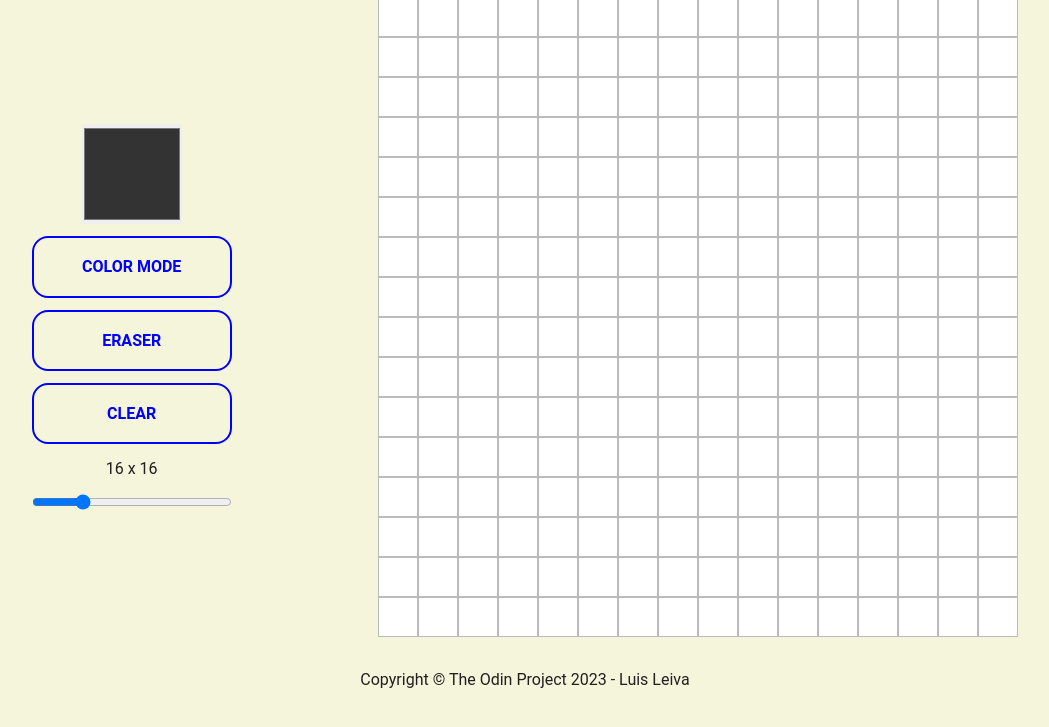
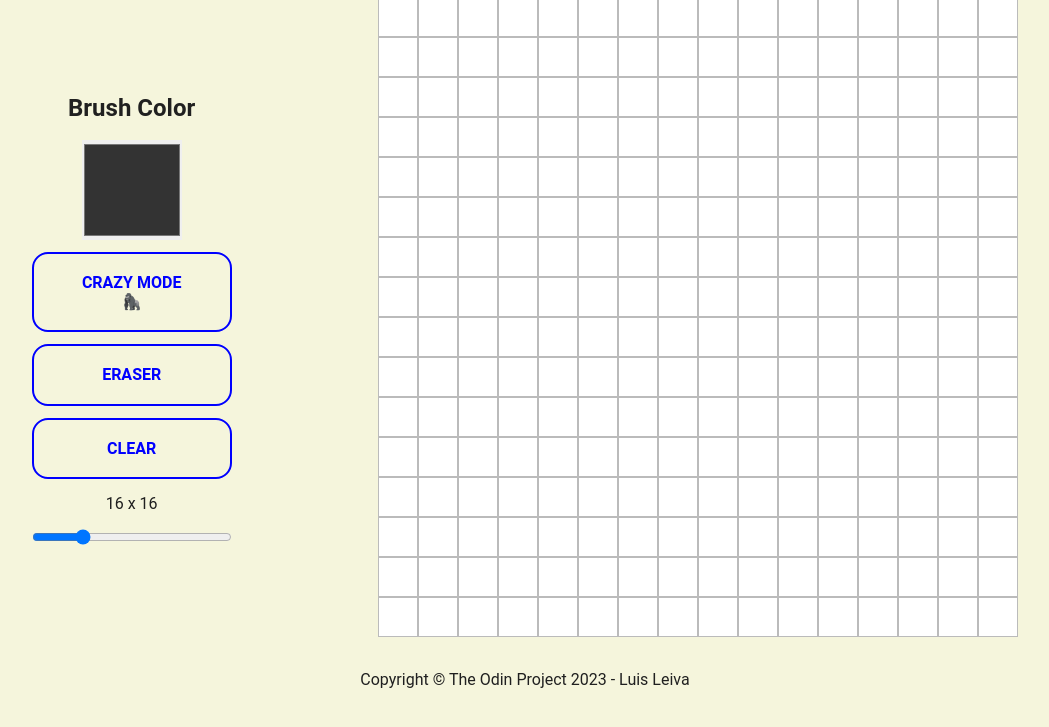
Before and after one commit to Luislev/etch-a-Sketch, a plain HTML site: page index.html in a window 1280 px wide. Shown: the part 131-858 px from the top of the page, without its empty margins (115-1164 px from the left). Drawn offline with Linux system fonts and the light colour scheme.

Commit message:
modify menu section

```diff
--- a/index.html
+++ b/index.html
@@ -14,8 +14,9 @@
     </header>
     <main>
         <section id="menu">
+            <h2 id="menuTitle">Brush Color</h2>
             <input id="colorPicker" type="color" value="#333333" />
-            <button id="colorBtn">Color mode</button>
+            <button id="colorBtn">Crazy mode🦍</button>
             <button id="eraserBtn">Eraser</button>
             <button id="clearBtn">Clear</button>
             <div id="sizeValue" class="size-value">16 x 16</div>
```
